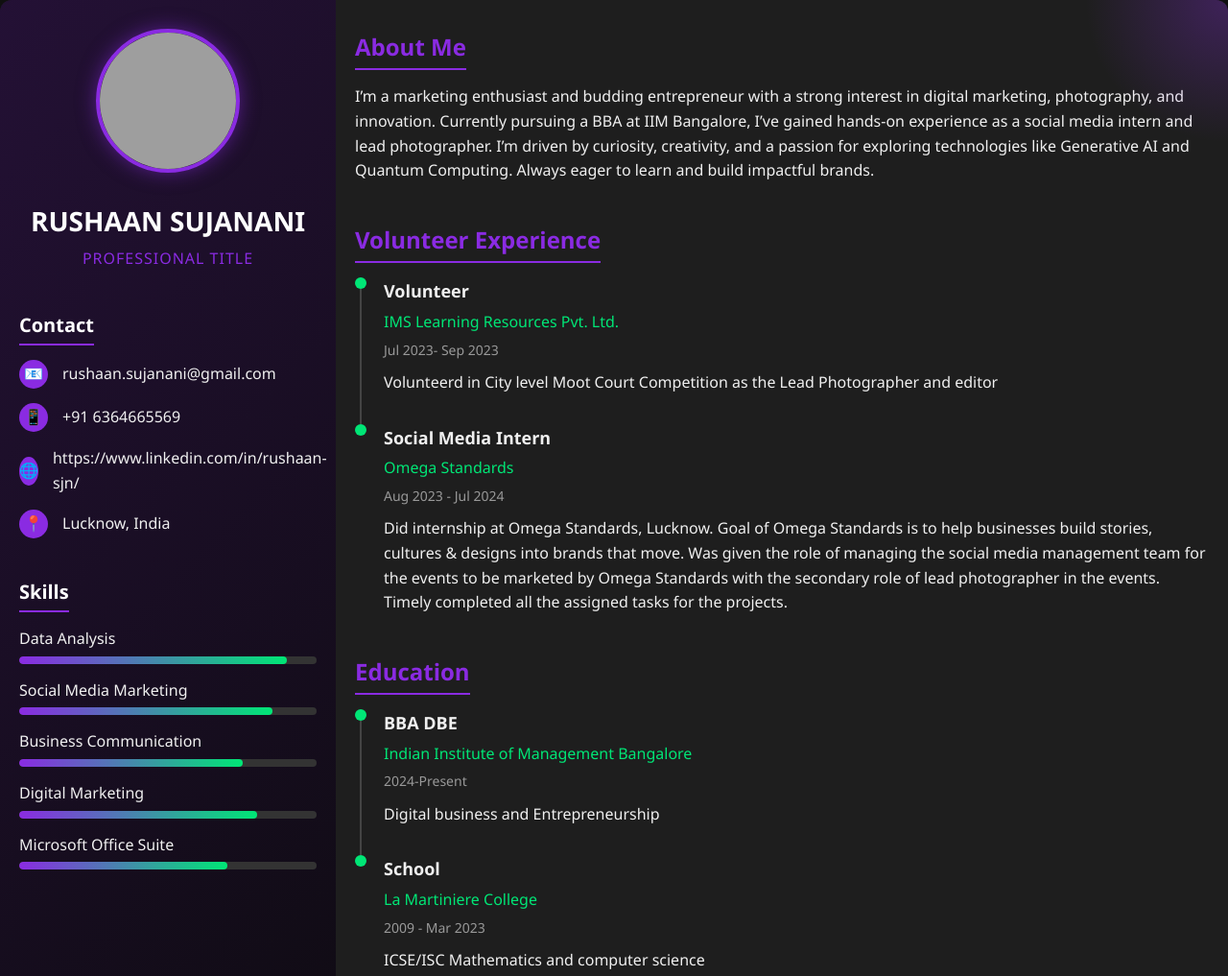
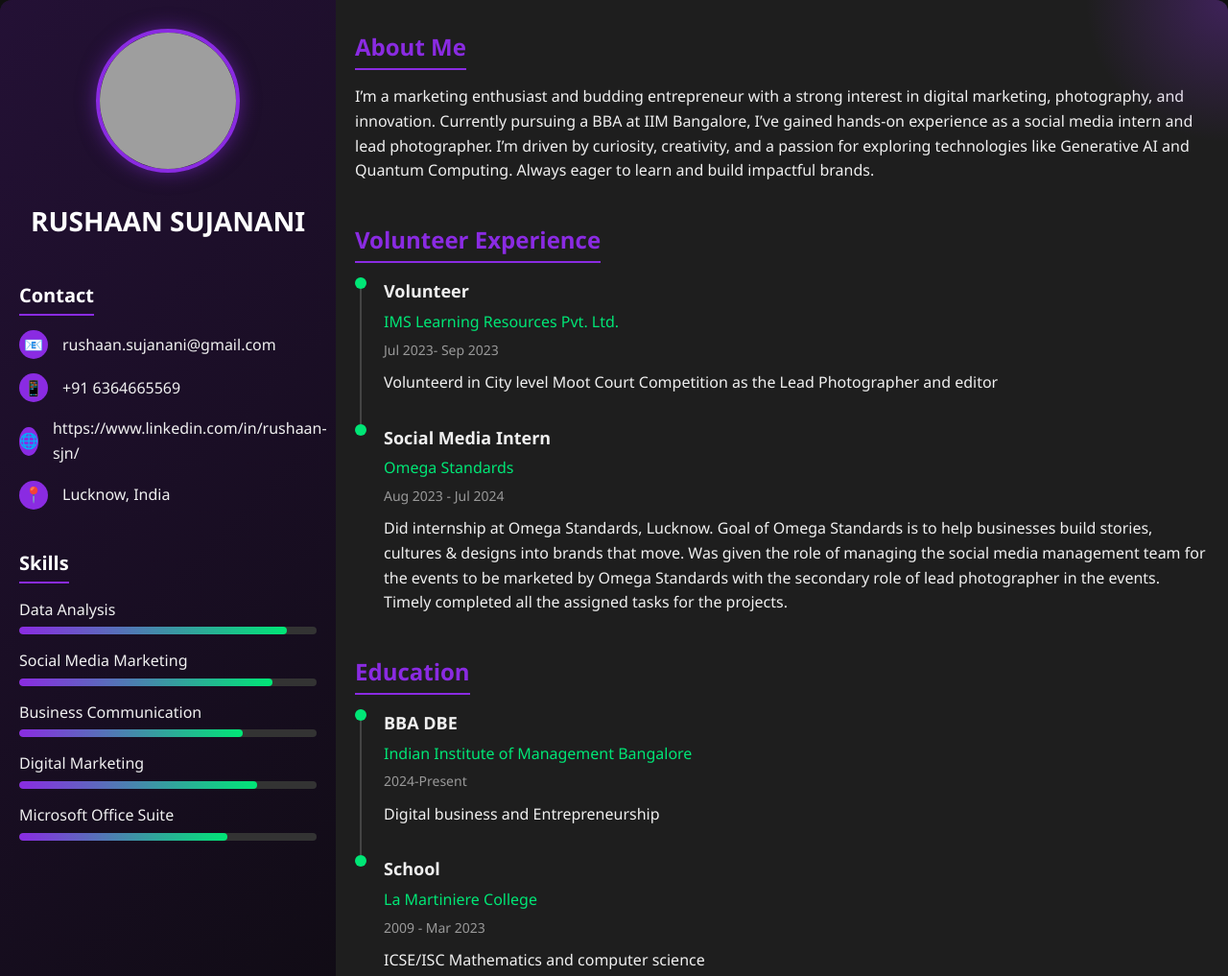
Before and after one commit to rushsjn/resume, a plain HTML site: page index.html in a window 1280 px wide. Shown: the top 1017 px of the page at 96% size. Drawn offline with Linux system fonts and the light colour scheme; grey boxes are pictures that could not be loaded.

Commit message:
title removed

```diff
--- a/index.html
+++ b/index.html
@@ -12,7 +12,7 @@
             <div class="profile">
                 <img src="https://media.licdn.com/dms/image/v2/D4D03AQE1wYltfytDPg/profile-displayphoto-shrink_800_800/profile-displayphoto-shrink_800_800/0/1700984722432?e=1750291200&v=beta&t=QA0OgA0z8d1-7Ztc8xNJGdLRpJ14ctQwBnxNCN5DxoY" alt="Profile Image" class="profile-img">
                 <h1 class="name">RUSHAAN SUJANANI</h1>
-                <p class="title">PROFESSIONAL TITLE</p>
+
             </div>
 
             <div class="contact-info">
```
